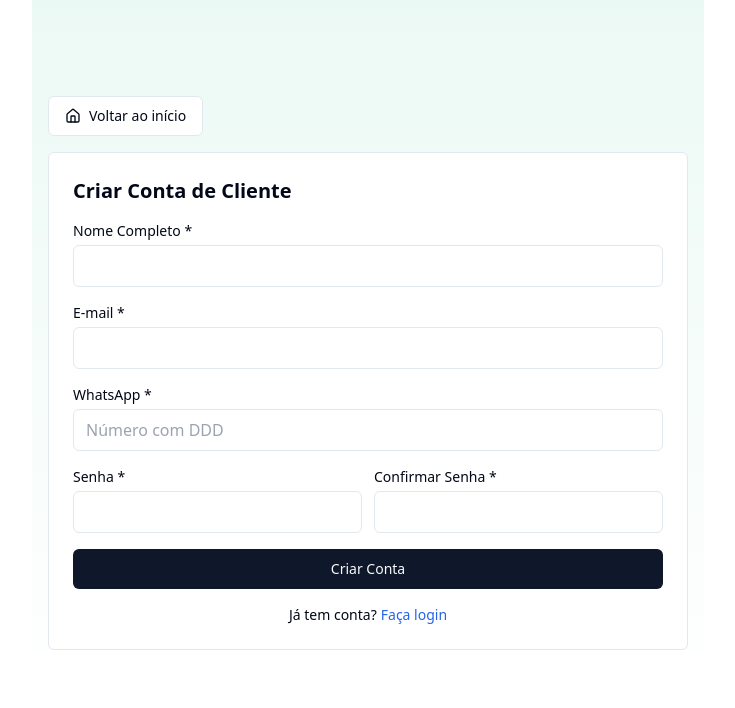
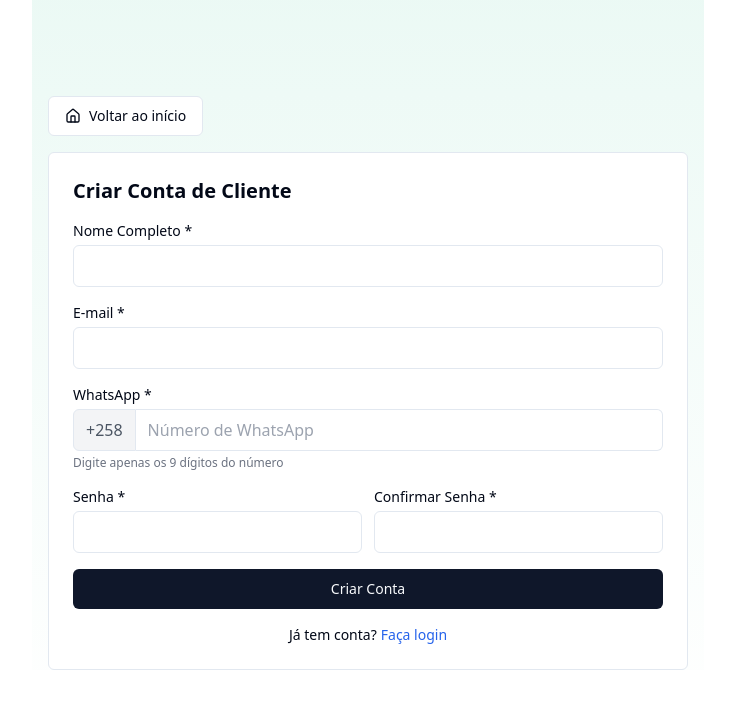
Before and after one commit to bizora21/msquiito, a React (Vite) app: page /cliente/register in a window 1280 px wide. Shown: the top 708 px of the page, without its empty margins (272-1007 px from the left). Built offline with nearby package versions, Linux system fonts and the light colour scheme.

Commit message:
[dyad] Adicionando formatação automática de número de WhatsApp para Moçambique - wrote 1 file(s)

```diff
--- a/src/pages/RegisterClient.tsx
+++ b/src/pages/RegisterClient.tsx
@@ -19,6 +19,25 @@ export default function RegisterClient() {
     document.title = "Criar Conta de Cliente — LojaRápida";
   }, []);
 
+  // Função para formatar número de WhatsApp
+  const formatWhatsAppNumber = (input: string) => {
+    // Remove todos os caracteres não numéricos
+    const cleanedNumber = input.replace(/\D/g, '');
+
+    // Se já começar com 258, mantém
+    if (cleanedNumber.startsWith('258')) {
+      return `+${cleanedNumber}`;
+    }
+
+    // Se começar com 8 ou 9, adiciona 258
+    if (cleanedNumber.startsWith('8') || cleanedNumber.startsWith('9')) {
+      return `+258${cleanedNumber}`;
+    }
+
+    // Caso contrário, adiciona 258 e completa
+    return `+258${cleanedNumber}`;
+  };
+
   const validate = () => {
     const errors: string[] = [];
 
@@ -29,8 +48,11 @@ export default function RegisterClient() {
       errors.push("Senha deve ter pelo menos 6 caracteres");
     if (password !== confirm)
       errors.push("As senhas não coincidem");
-    if (!whatsapp.trim())
-      errors.push("Número de WhatsApp é obrigatório");
+
+    // Validação específica para número de WhatsApp de Moçambique
+    const cleanedNumber = whatsapp.replace(/\D/g, '');
+    if (!cleanedNumber || cleanedNumber.length < 9)
+      errors.push("Número de WhatsApp inválido");
 
     return errors;
   };
@@ -44,6 +66,9 @@ export default function RegisterClient() {
       return;
     }
 
+    // Formata o número de WhatsApp
+    const formattedWhatsapp = formatWhatsAppNumber(whatsapp);
+
     setLoading(true);
 
     try {
@@ -54,7 +79,7 @@ export default function RegisterClient() {
         options: {
           data: {
             full_name: name,
-            whatsapp,
+            whatsapp: formattedWhatsapp,
             role: 'client',
             user_type: 'client'
           }
@@ -84,7 +109,7 @@ export default function RegisterClient() {
           user_id: user.id,
           full_name: name,
           email,
-          phone: whatsapp,
+          phone: formattedWhatsapp,
           role: 'client',
           user_type: 'client',
           updated_at: new Date().toISOString()
@@ -103,7 +128,7 @@ export default function RegisterClient() {
         role: 'client',
         name,
         email,
-        phone: whatsapp
+        phone: formattedWhatsapp
       });
 
       showSuccess("Conta criada com sucesso!");
@@ -150,15 +175,20 @@ export default function RegisterClient() {
 
           <div>
             <label className="text-sm block mb-1" htmlFor="whatsapp">WhatsApp *</label>
+            <div className="flex items-center">
+              <span className="border px-3 py-2 rounded-l-md bg-gray-100 text-gray-600">+258</span>
               <input
                 id="whatsapp"
                 type="tel"
-              value={whatsapp}
+                value={whatsapp.replace(/^(\+258)?/, '')}
                 onChange={(e) => setWhatsapp(e.target.value)}
-              className="w-full border px-3 py-2 rounded-md"
-              placeholder="Número com DDD"
+                className="w-full border border-l-0 px-3 py-2 rounded-r-md"
+                placeholder="Número de WhatsApp"
                 required
+                maxLength={9}
               />
+            </div>
+            <p className="text-xs text-gray-500 mt-1">Digite apenas os 9 dígitos do número</p>
           </div>
 
           <div className="grid sm:grid-cols-2 gap-3">
```
Lines whose indentation alone changed are shown as unchanged.
